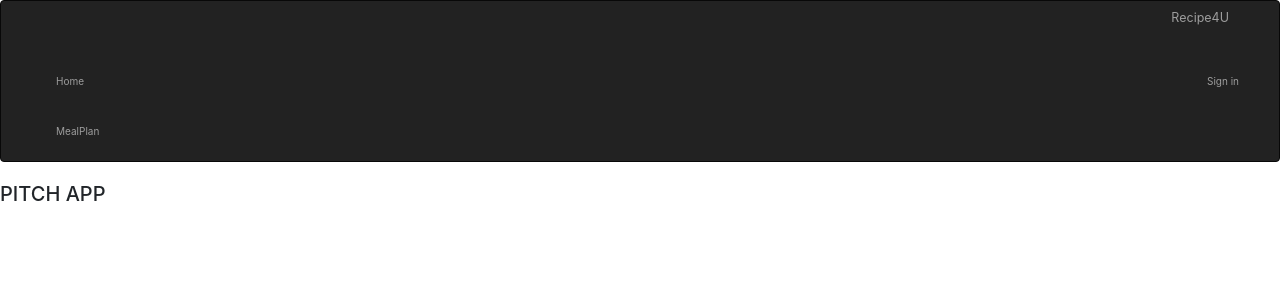
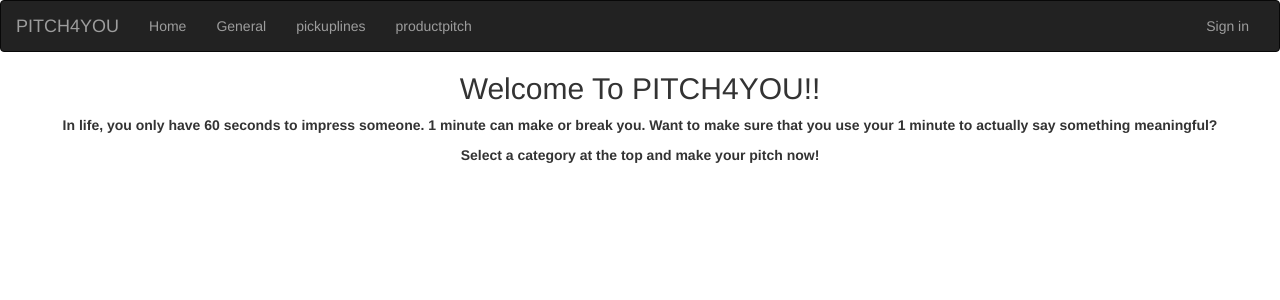
Before and after one commit to Lenny-Makori/PitchUp, a Flask app: page / in a window 1280 px wide. Shown: the top 300 px of the page. Run offline with Flask 2, Linux system fonts and the light colour scheme; some libraries are stand-ins or nearby versions.

Commit message:
create categories.html

```diff
--- /dev/null
+++ b/app/static/css/index.css
@@ -0,0 +1,3 @@
+h2,p{
+    text-align: center;
+}
--- a/app/templates/categories.html
+++ b/app/templates/categories.html
@@ -3,7 +3,6 @@
 {% import "bootstrap/wtf.html" as wtf %}
 {% block styles%}
     {{ super() }}
-    <link rel="stylesheet" href="https://stackpath.bootstrapcdn.com/bootstrap/4.4.1/css/bootstrap.min.css" integrity="sha384-Vkoo8x4CGsO3+Hhxv8T/Q5PaXtkKtu6ug5TOeNV6gBiFeWPGFN9MuhOf23Q9Ifjh" crossorigin="anonymous">
     <link rel="stylesheet" href="{{url_for('static',filename='css/index.css')}}">
 {% endblock %}
 <!-- Content block -->
--- a/app/templates/index.html
+++ b/app/templates/index.html
@@ -5,13 +5,14 @@
 
 {% block styles%}
     {{ super() }}
-    <link rel="stylesheet" href="https://stackpath.bootstrapcdn.com/bootstrap/4.4.1/css/bootstrap.min.css" integrity="sha384-Vkoo8x4CGsO3+Hhxv8T/Q5PaXtkKtu6ug5TOeNV6gBiFeWPGFN9MuhOf23Q9Ifjh" crossorigin="anonymous">
     <link rel="stylesheet" href="{{url_for('static',filename='css/index.css')}}">
 {% endblock %}
 <!-- Content block -->
 {% block content %}
 
-<h2>PITCH APP</h2>
+<strong><h2>Welcome To PITCH4YOU!!</h2>
+<p>In life, you only have 60 seconds to impress someone. 1 minute can make or break you. Want to make sure that you use your 1 minute to actually say something meaningful?</p>
+<p>Select a category at the top and make your pitch now!</p></strong>
 
 
 {% endblock %}
--- a/app/templates/navbar.html
+++ b/app/templates/navbar.html
@@ -7,16 +7,19 @@
               <span class="icon-bar"></span>
               <span class="icon-bar"></span>
             </button>
-            <a class="navbar-brand" href="/"> Recipe4U </a>
+            <a class="navbar-brand" href="/"> PITCH4YOU </a>
         </div>
         <div class="navbar-collapse collapse">
             <ul class="nav navbar-nav">
                 <li><a href="/">Home</a></li>
-                <li><a href="/">MealPlan</a></li>
+                <li><a href="{{url_for('main.pitch',category='general')}}">General</a></li>
+                <li><a href="{{url_for('main.pitch',category='pickuplines')}}">pickuplines</a></li>
+                <li><a href="{{url_for('main.pitch',category='productpitch')}}">productpitch</a></li>
             </ul>
             <ul class="nav navbar-nav navbar-right">
                 {% if current_user.is_authenticated %}
-                <li><a href="{{url_for('main.profile',uname=current_user.username)}}">Profile</a></li>
+                <li></li>
+                <li><a href="{{url_for('main.profile',uname=current_user.username)}}">{{current_user.username}}</a></li>
                 <li><a href="{{url_for('auth.logout')}}">Sign out</a></li>
                 {% else %}
                 <li><a href="{{url_for('auth.login')}}">Sign in</a></li>
```
